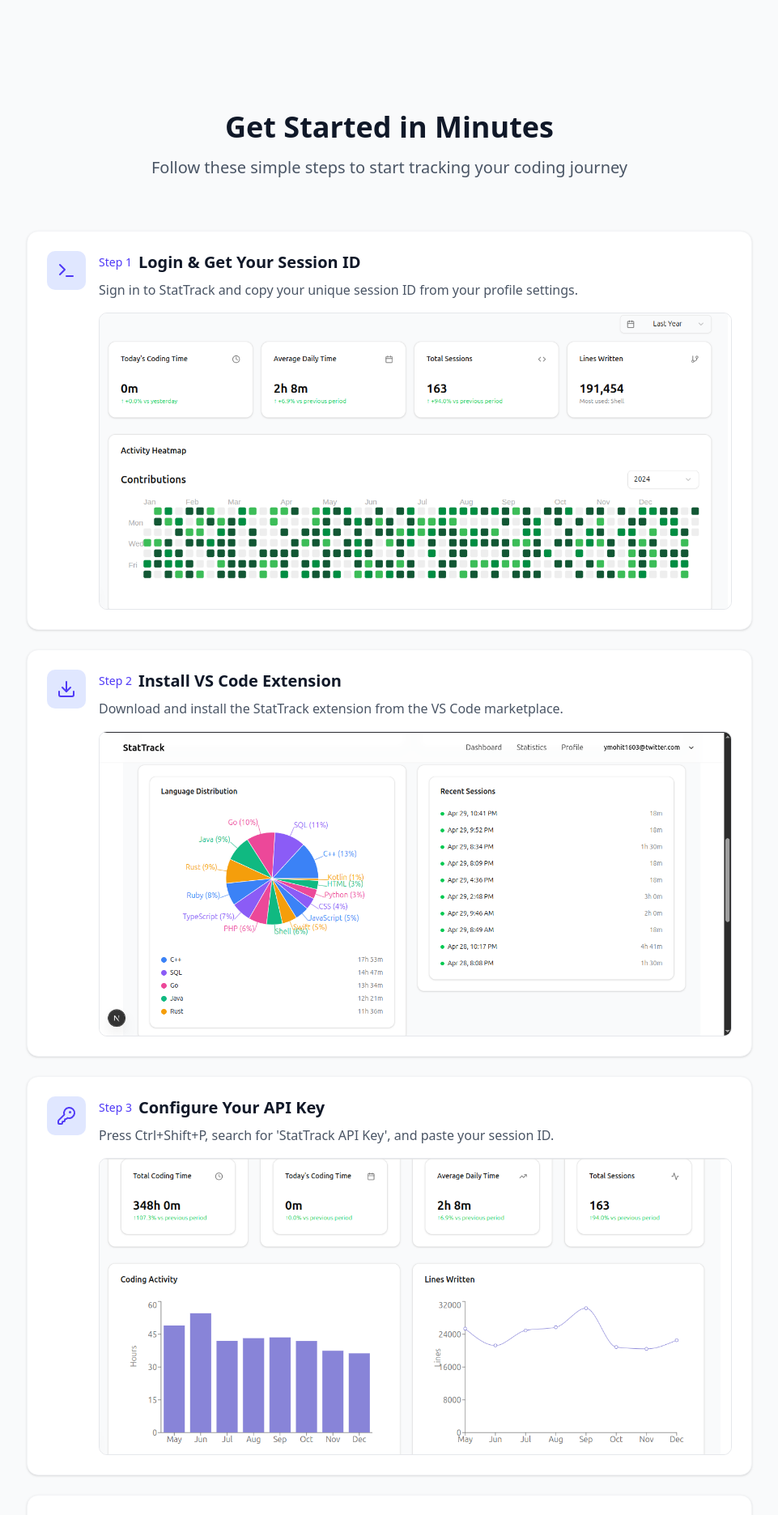
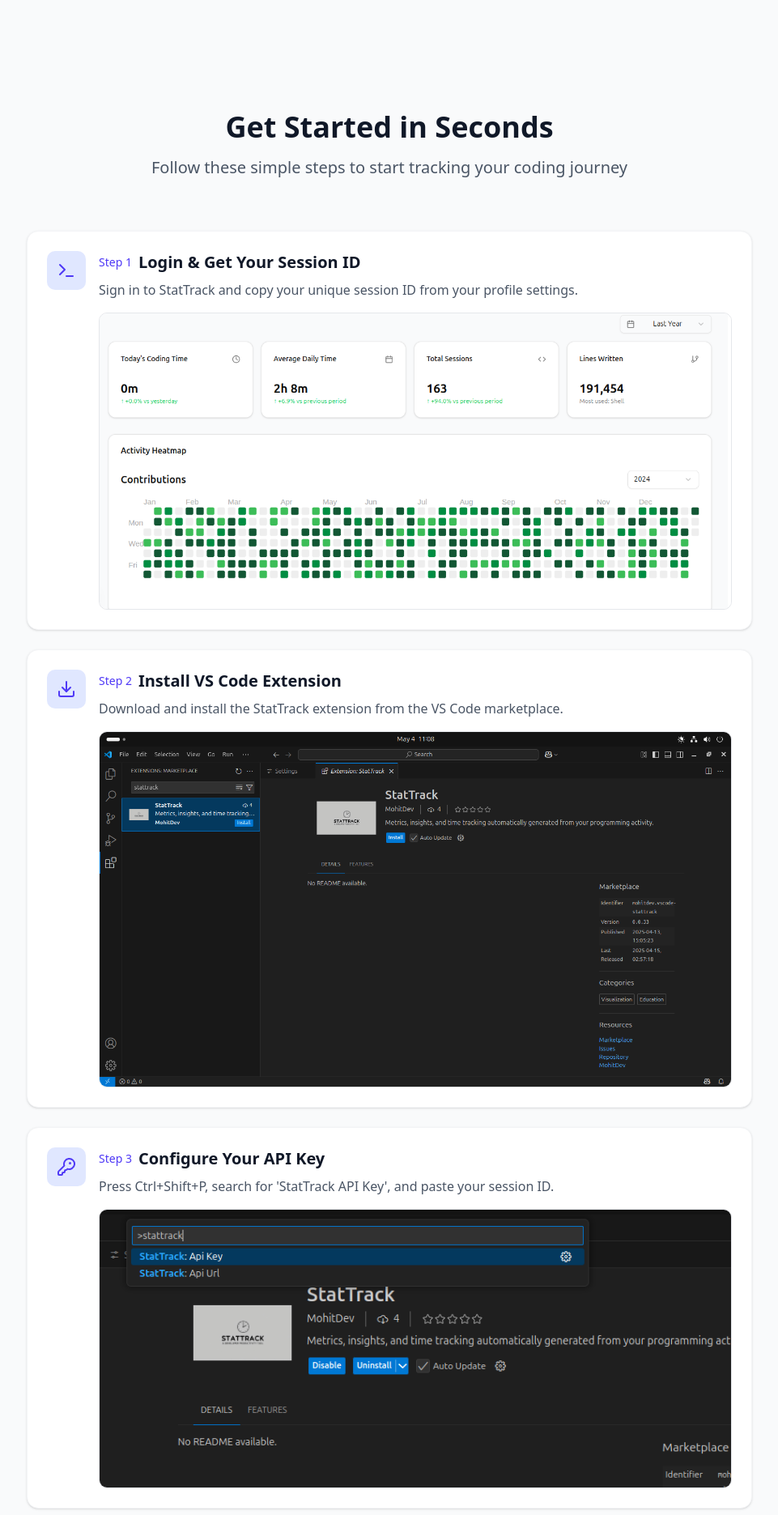
Before and after one commit to ymohit1603/stattrack, a Next.js app: page / in a window 1280 px wide. Shown: the part 2620-4491 px from the top of the page at 81% size, without its empty margins (159-1120 px from the left). Built offline with nearby package versions, Linux system fonts and the light colour scheme; no server answers; sample sign-in values are in the browser's storage.

Commit message:
add: help with getting started

```diff
--- a/components/sections/GettingStarted.tsx
+++ b/components/sections/GettingStarted.tsx
@@ -13,7 +13,7 @@
   number: number;
   title: string;
   description: string;
-  image: string;
+  image?: string;
   icon: any;
 }) => {
   return (
@@ -29,11 +29,11 @@
           </div>
           <p className="text-gray-600 dark:text-gray-400 mb-4">{description}</p>
           <div className="rounded-lg overflow-hidden border border-gray-200 dark:border-gray-700">
-            <img
+            {image && <img
               src={image}
               alt={title}
               className="w-full h-auto object-cover"
-            />
+            />}
           </div>
         </div>
       </div>
@@ -56,21 +56,21 @@
       number: 2,
       title: "Install VS Code Extension",
       description: "Download and install the StatTrack extension from the VS Code marketplace.",
-      image: "/Image2.png", // Replace with actual extension screenshot
+      image: "/ext1.png", // Replace with actual extension screenshot
       icon: Download
     },
     {
       number: 3,
       title: "Configure Your API Key",
       description: "Press Ctrl+Shift+P, search for 'StatTrack API Key', and paste your session ID.",
-      image: "/Image3.png", // Replace with actual command palette screenshot
+      image: "/ext2.png", // Replace with actual command palette screenshot
       icon: KeyRound
     },
     {
       number: 4,
       title: "Start Your Coding Journey",
       description: "Press Enter and watch as your coding stats come to life! 🚀 Time to make your keyboard proud!",
-      image: "/Image4.png", // Replace with actual tracking screenshot
+
       icon: Rocket
     }
   ];
@@ -80,7 +80,7 @@
       <div className="container mx-auto px-4 md:px-6">
         <div className="text-center max-w-3xl mx-auto mb-12 md:mb-16">
           <h2 className="text-3xl md:text-4xl font-bold text-gray-900 dark:text-white mb-4">
-            Get Started in Minutes
+            Get Started in Seconds
           </h2>
           <p className="text-xl text-gray-600 dark:text-gray-400">
             Follow these simple steps to start tracking your coding journey
```
Also changed, not shown: public/ext1.png (added), public/ext2.png (added).
